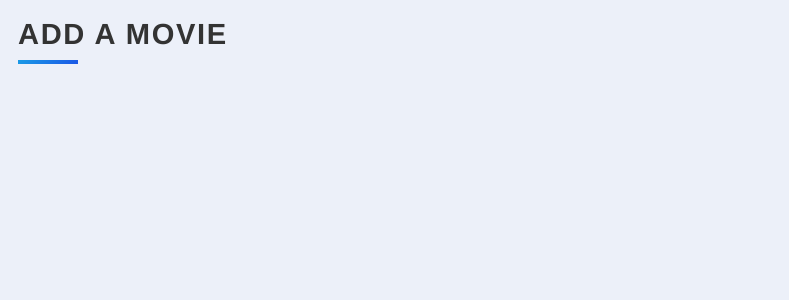
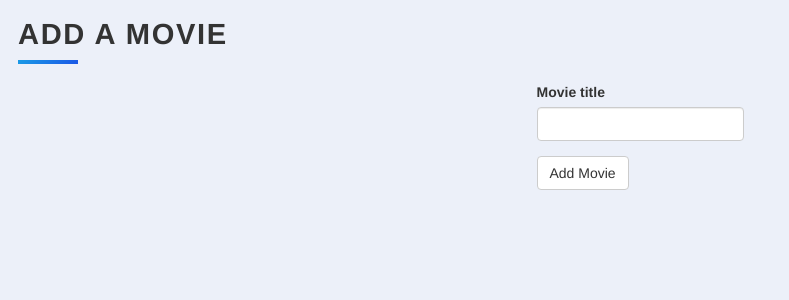
Before and after one commit to muztim/top-10-movies-with-SQLAlchemy, a Flask app: page /add in a window 1280 px wide. Shown: the top 300 px of the page, without its empty margins (0-789 px from the left). Run offline with Flask 2, Linux system fonts and the light colour scheme; some libraries are stand-ins or nearby versions.

Commit message:
-create database to store movies. -functionalities for add, remove, select. -fetch movies from themoviesdb.org and pass results during select.html

```diff
--- a/main.py
+++ b/main.py
@@ -5,6 +5,10 @@ from flask_wtf import FlaskForm
 from wtforms import StringField, SubmitField
 from wtforms.validators import DataRequired
 import requests
+
+
+MOVIE_DB_URL = 'https://api.themoviedb.org/3/search/movie'
+API_KEY = "41ef05c95affa23574000ce2d32297fc"
 
 #  ------------- Create app & database ------------- #
 app = Flask(__name__)
@@ -15,28 +19,97 @@ app.config['SECRET_KEY'] = '8BYkEfBA6O6donzWlSihBXox7C0sKR6b'
 Bootstrap(app)
 db = SQLAlchemy(app=app)
 
+
 # ---------------- Create table using SQLAlchemy ---------------- #
+class NewMovie(db.Model):
+    id = db.Column(db.Integer, primary_key=True, unique=True)
+    title = db.Column(db.String(100), nullable=False)
+    year = db.Column(db.Integer, nullable=False)
+    rating = db.Column(db.Float, nullable=False)
+    review = db.Column(db.String(100), nullable=False)
+    overview = db.Column(db.String(300), nullable=False)
+
+    def __repr__(self):
+        return f"{self.title} - {self.year} - {self.year}"
+#
+#
+# db.create_all()
+
+# -------------- Create new movie -------------- #
+# new_movie = NewMovie(
+#     title=" The Hate U Give",
+#     year="2018",
+#     rating=9,
+#     review="The message is wonderful!",
+#     overview="A teenage girl who grapples with racism, police brutality, and activism after witnessing her "
+#              "Black friend murdered by the police."
+# )
 
 
+# ----------- Add and commit new movie to database. ------------ #
+# db.session.add(new_movie)
+# db.session.commit()
 
+
+class RateMovieForm(FlaskForm):
+    rating = StringField("Your rating out of 10 e.g. 7.5")
+    review = StringField("Your review")
+    submit = SubmitField("Done")
+
+
+class AddMovie(FlaskForm):
+    title = StringField("Movie title", validators=[DataRequired()])
+    submit = SubmitField("Add Movie")
+
+
+class FindMovieForm(FlaskForm):
+    title = StringField("Movie title", validators=[DataRequired()])
+    submit = SubmitField("Add Movie")
 
 
 @app.route("/")
 def home():
+    # all_movies = NewMovie.query.all()
+    # print(all_movies)
     return render_template("index.html")
 
 
 @app.route('/edit', methods=['GET', 'POST'])
-def edit():
-    if request.method == 'POST':
-        new_rating = request.form.to_dict()
-        return redirect(url_for('home', edit=new_rating))
-    return render_template('edit.html')
+def rate_movie():
+    form = RateMovieForm()
+    movie_id = request.args.get('id')
+    print(movie_id)
+    movie = NewMovie.query.get(movie_id)
+    print(movie)
+    if form.validate_on_submit():
+        movie.rating = float(form.rating.data)
+        movie.review = form.review.data
+        db.session.commit()
+        # new_rating = request.form.to_dict()
+        return redirect(url_for('home'))
+    return render_template('edit.html', movie=movie, form=form)
 
 
-@app.route('/add')
+@app.route('/add', methods=['GET', 'POST'])
 def add_movie():
-    return render_template('add.html')
+    add_form = AddMovie()
+    if add_form.validate_on_submit():
+        movie_title = add_form.title.data
+        params = {'api_key': API_KEY, 'query': movie_title}
+        response = requests.get(url=MOVIE_DB_URL, params=params).json()
+        print(response)
+        data = response["results"]
+        return render_template('select.html', options=data)
+    return render_template('add.html', form=add_form)
+
+
+@app.route('/delete')
+def delete():
+    movie_id = request.args.get('id')
+    movie = NewMovie.query.get(movie_id)
+    db.seesion.delete(movie)
+    db.session.commit()
+    return render_template(url_for('home'))
 
 
 if __name__ == '__main__':
--- a/templates/add.html
+++ b/templates/add.html
@@ -1,4 +1,5 @@
 {% extends 'bootstrap/base.html' %}
+{% import "bootstrap/wtf.html" as wtf %}
 
 {% block styles %}
   {{ super() }}
@@ -12,5 +13,8 @@
 {% block content %}
 <div class="content">
     <h1 class="heading">Add a Movie</h1>
+
+    {{ wtf.quick_form(form, novalidate=True) }}
 </div>
+
 {% endblock %}
--- a/templates/index.html
+++ b/templates/index.html
@@ -24,15 +24,15 @@
       <div>
     <div class="title">Drive <span class="release_date">(2011)</span></div>
         <div class="rating">
-            <label>{ edit.rating }</label>
+            <label>7.5</label>
           <i class="fas fa-star star"></i>
         </div>
-          <p class="review">"{ edit.review }"</p>
+          <p class="review">"Loved it!"</p>
         <p class="overview">
             A mysterious Hollywood stuntman and mechanic moonlights as a getaway driver and finds himself in trouble when he helps out his neighbor in this action drama.
         </p>
 
-        <a href="{{ url_for('edit') }}" class="button">Update</a>
+        <a href="{{ url_for('rate_movie')}}" class="button">Update</a>
         <a href="#" class="button delete-button">Delete</a>
 
       </div>
--- a/templates/select.html
+++ b/templates/select.html
@@ -13,9 +13,11 @@
 {% block content %}
 <div class="container">
     <h1 class="heading">Select Movie</h1>
+
+  {% for movie in options %}
   <p>
-    <a href="#"> MOVIE TITLE - MOVIE RELEASE DATE</a>
+    <a href="{{ url_for('home') }}">{{ movie.title }} - {{ movie.release_date }}</a>
   </p>
-
+  {% endfor %}
 </div>
 {% endblock %}
```
Also changed, not shown: templates/edit.html (+11 -9 lines).
